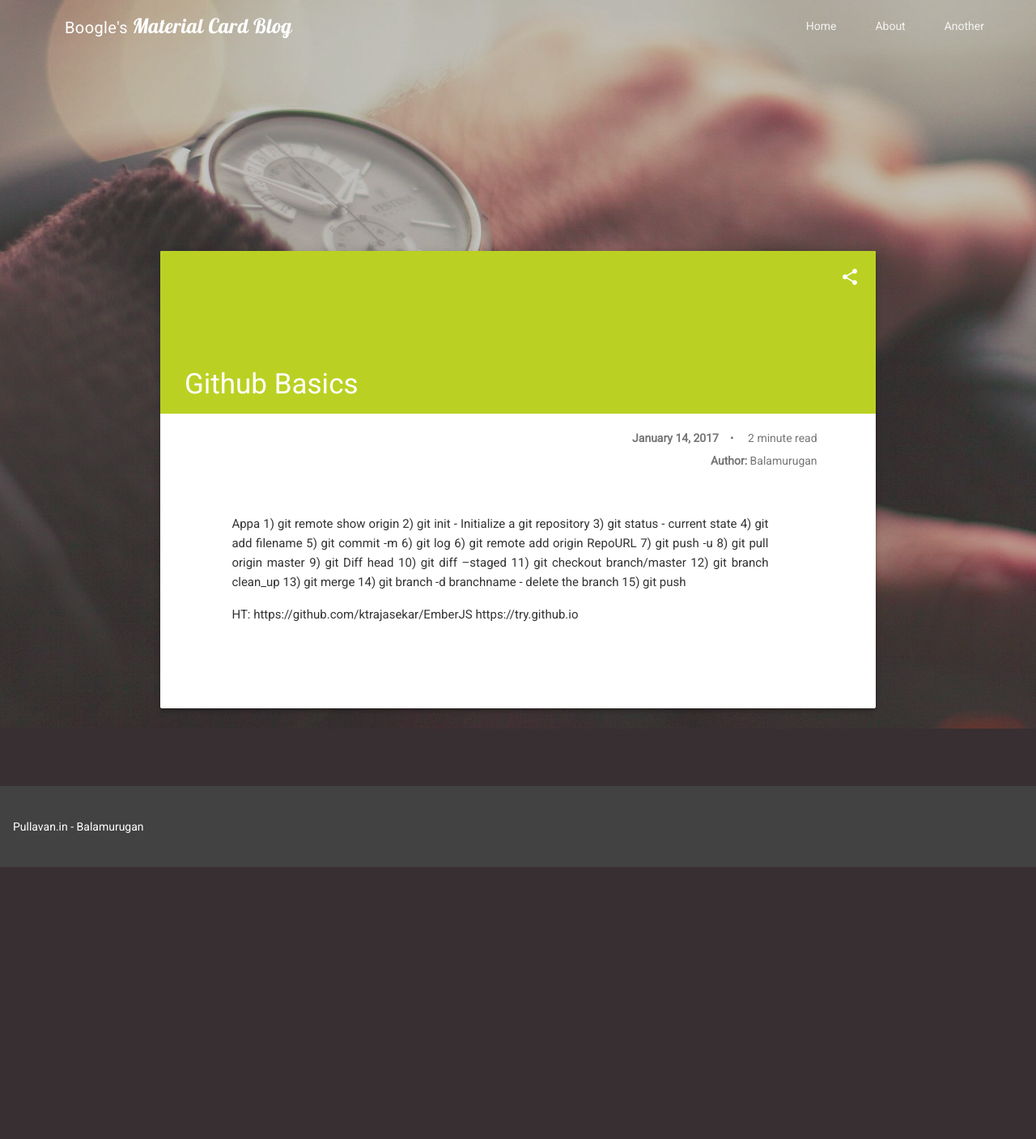
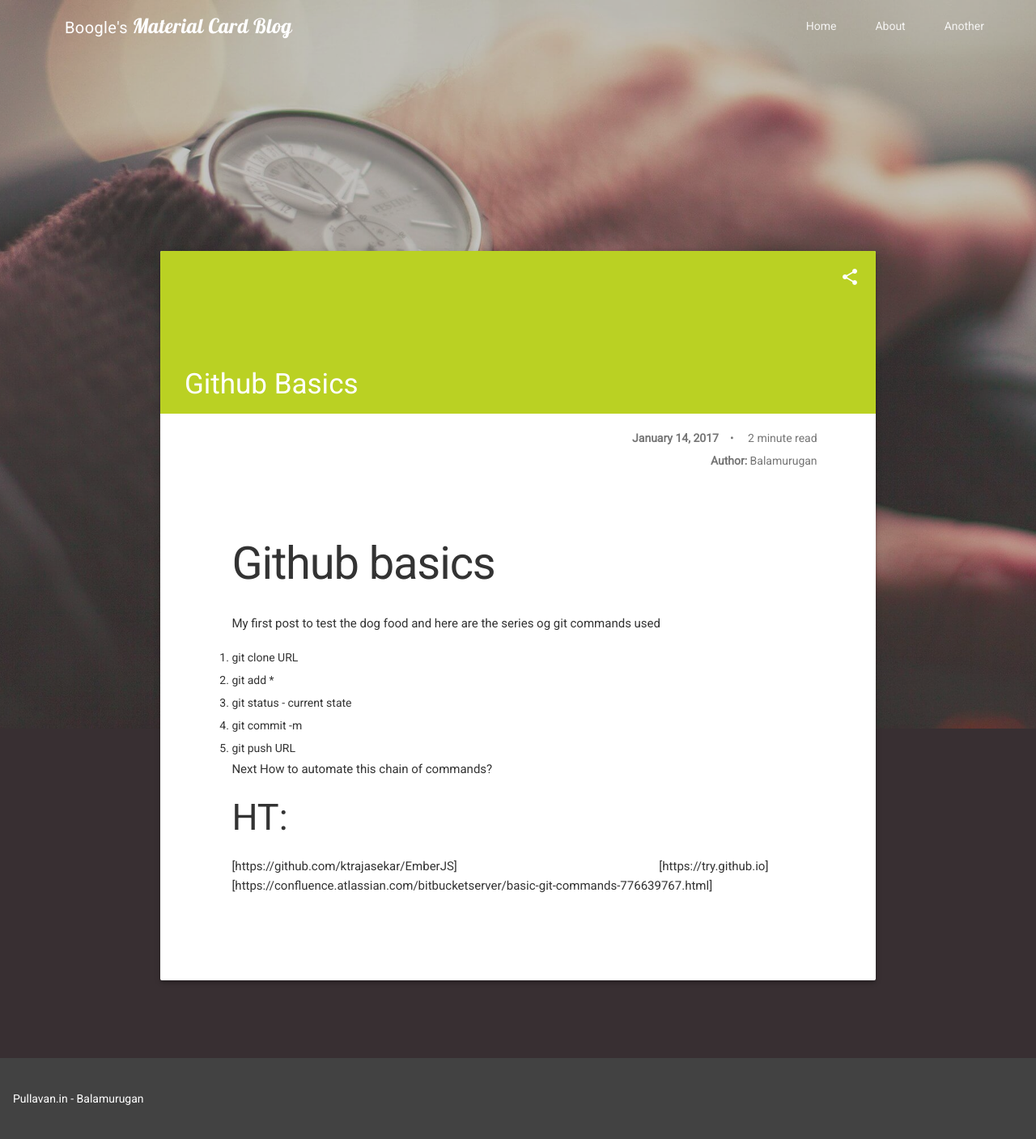
Before and after one commit to balamurugun/balamurugun.github.io, a Jekyll site: the page built from _posts/2017-01-14-Github-Basics.md, in a window 1280 px wide. Shown: the whole page at 81% size. Built offline with Jekyll 4.4.1, drawn with Linux system fonts in a browser that asks for light colours; nearby versions of some CDN libraries; before the commit the page ends 1071 px from its top, so only the background shows below that.

Commit message:
Added new content

```diff
--- a/_posts/2017-01-14-Github-Basics.md
+++ b/_posts/2017-01-14-Github-Basics.md
@@ -5,24 +5,19 @@ textcolor: white
 author: Balamurugan
 ---
 
-Appa
-1) git remote show origin
-2) git init - Initialize a git repository
-3) git status - current state
-4) git add filename
-5) git commit -m
-6) git log
-6) git remote add origin RepoURL
-7) git push -u
-8) git pull origin master
-9) git Diff head
-10) git diff --staged
-11) git checkout branch/master
-12) git branch clean_up
-13) git merge
-14) git branch -d branchname - delete the branch
-15) git push
+# Github basics
 
-HT:
-https://github.com/ktrajasekar/EmberJS
-https://try.github.io
+My first post to test the dog food and here are the series og git commands used
+
+1. git clone URL
+2. git add *
+3. git status - current state
+4. git commit -m
+5. git push URL
+
+Next How to automate this chain of commands?
+
+## HT:
+[https://github.com/ktrajasekar/EmberJS]
+[https://try.github.io]
+[https://confluence.atlassian.com/bitbucketserver/basic-git-commands-776639767.html]
```
